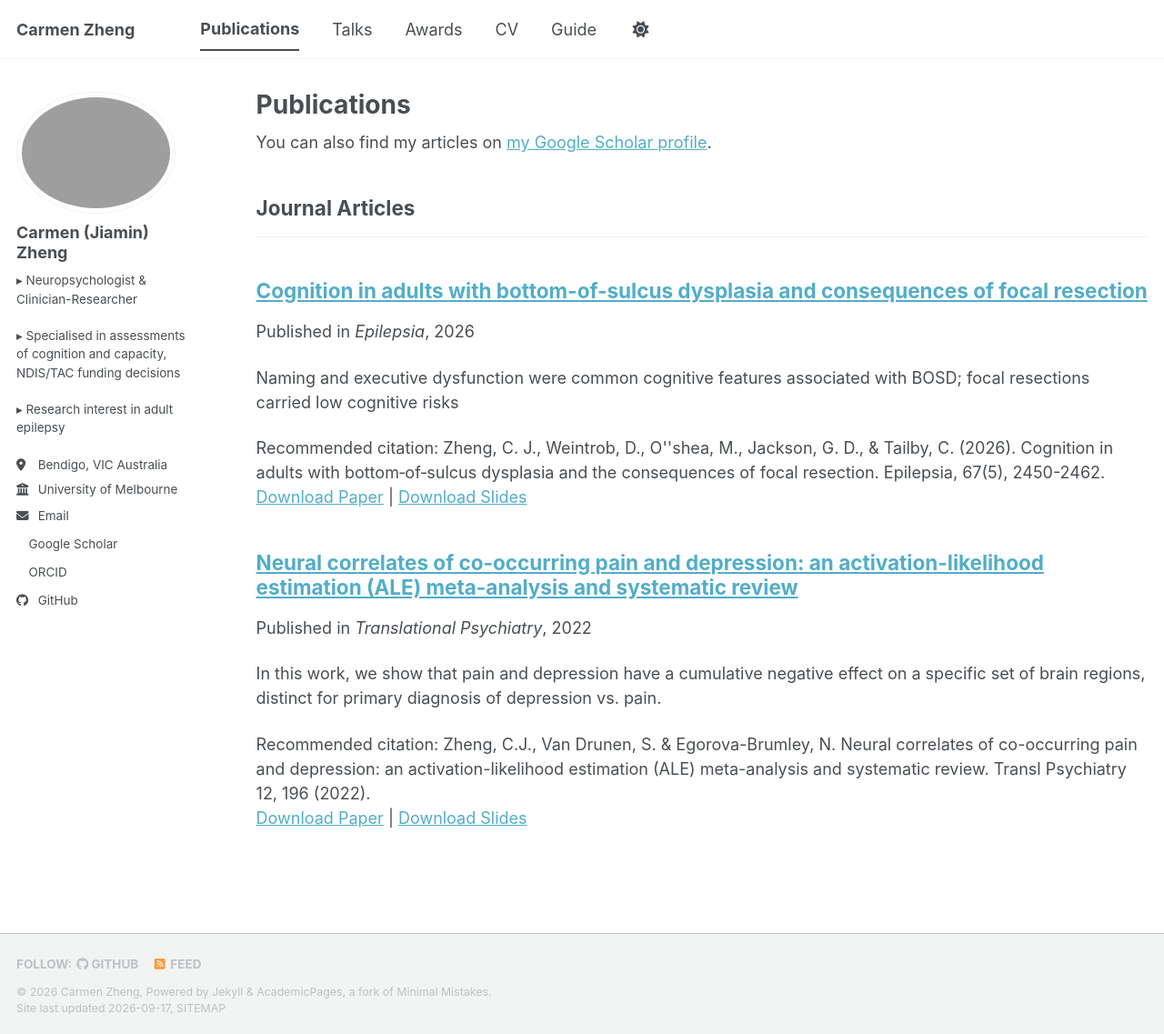
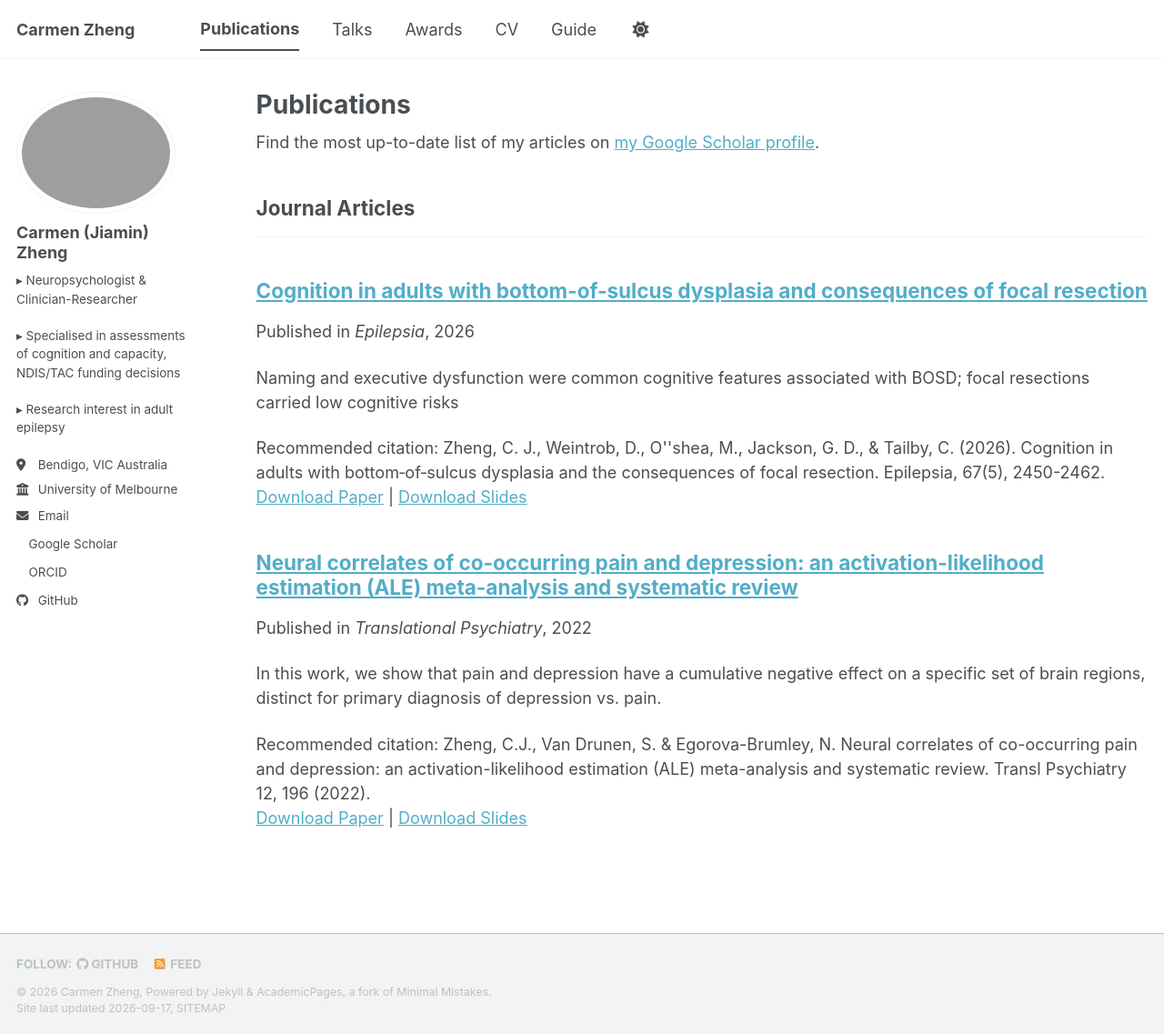
Before and after one commit to carmen-zheng/carmen-zheng.github.io, a Jekyll site: the page built from _pages/publications.html, in a window 1280 px wide and 1137 px high. Shown: the whole window at 91% size. Built offline with Jekyll 4.4.1, drawn with Linux system fonts in a browser that asks for light colours; a style sheet for code colours, icons or effects is not loaded.

Commit message:
Clarify Google Scholar profile link text
Updated the text to clarify the purpose of the Google Scholar link.

```diff
--- a/_pages/publications.html
+++ b/_pages/publications.html
@@ -6,7 +6,7 @@
 ---
 
 {% if site.author.googlescholar %}
-  <div class="wordwrap">You can also find my articles on <a href="{{site.author.googlescholar}}">my Google Scholar profile</a>.</div>
+  <div class="wordwrap">Find the most up-to-date list of my articles on <a href="{{site.author.googlescholar}}">my Google Scholar profile</a>.</div>
 {% endif %}
 
 {% include base_path %}
```
